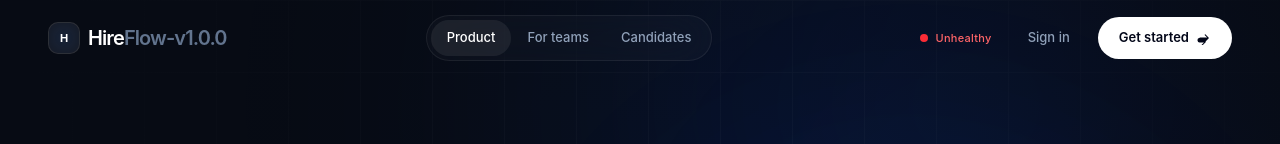
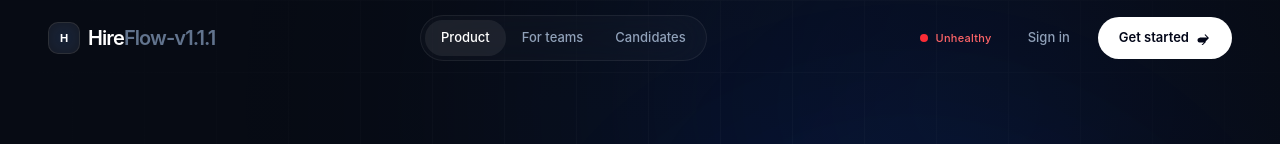
Before and after one commit to Arvind1297/hireflow-with-argocd, a React (Vite) app in the folder frontend/: page / in a window 1280 px wide. Shown: the top 144 px of the page. Built offline with nearby package versions, Linux system fonts and the light colour scheme; no server answers.

Commit message:
Update Navbar.jsx

```diff
--- a/frontend/src/components/Navbar.jsx
+++ b/frontend/src/components/Navbar.jsx
@@ -98,7 +98,7 @@ function Navbar() {
           </div>
 
           <span className="text-[20px] font-semibold tracking-[-0.045em] text-white">
-            Hire<span className="text-slate-500">Flow-v1.0.0</span>
+            Hire<span className="text-slate-500">Flow-v1.1.1</span>
           </span>
         </Link>
 
```
